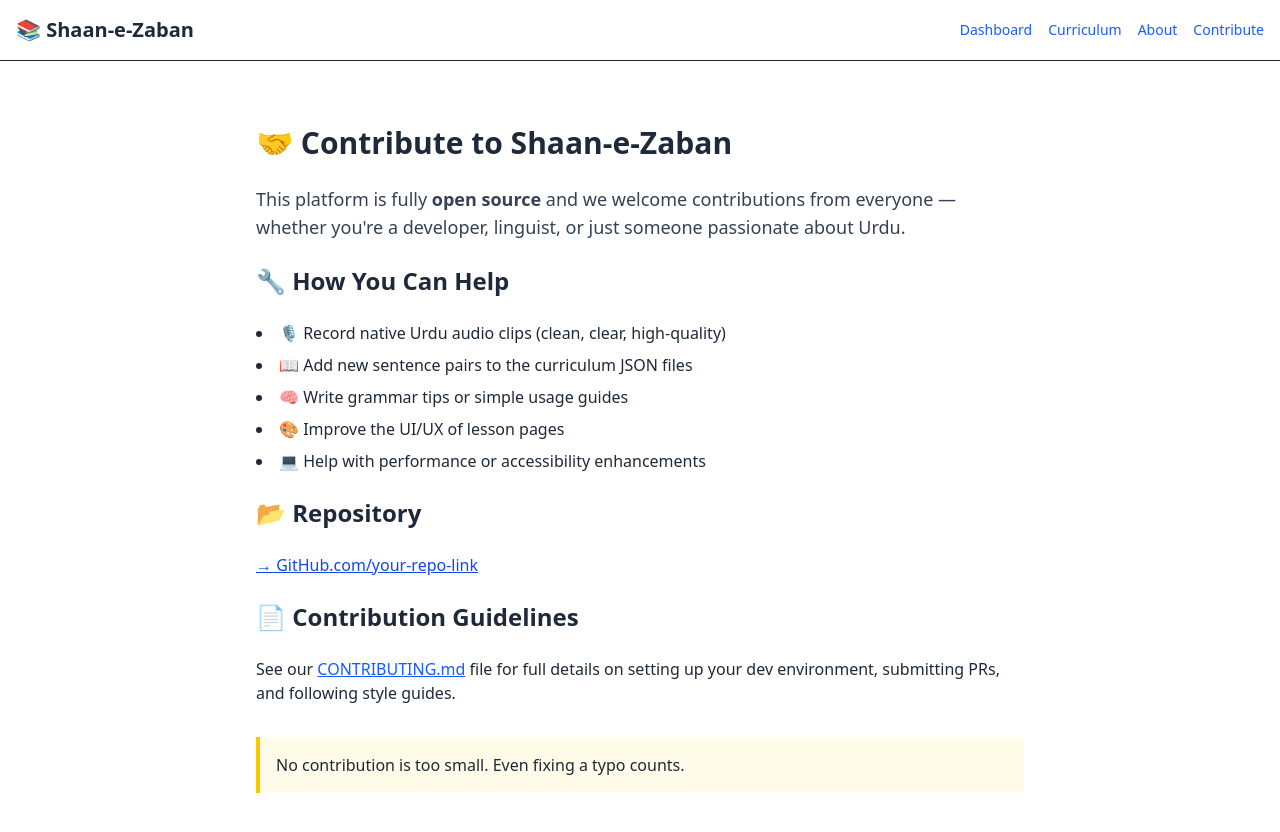
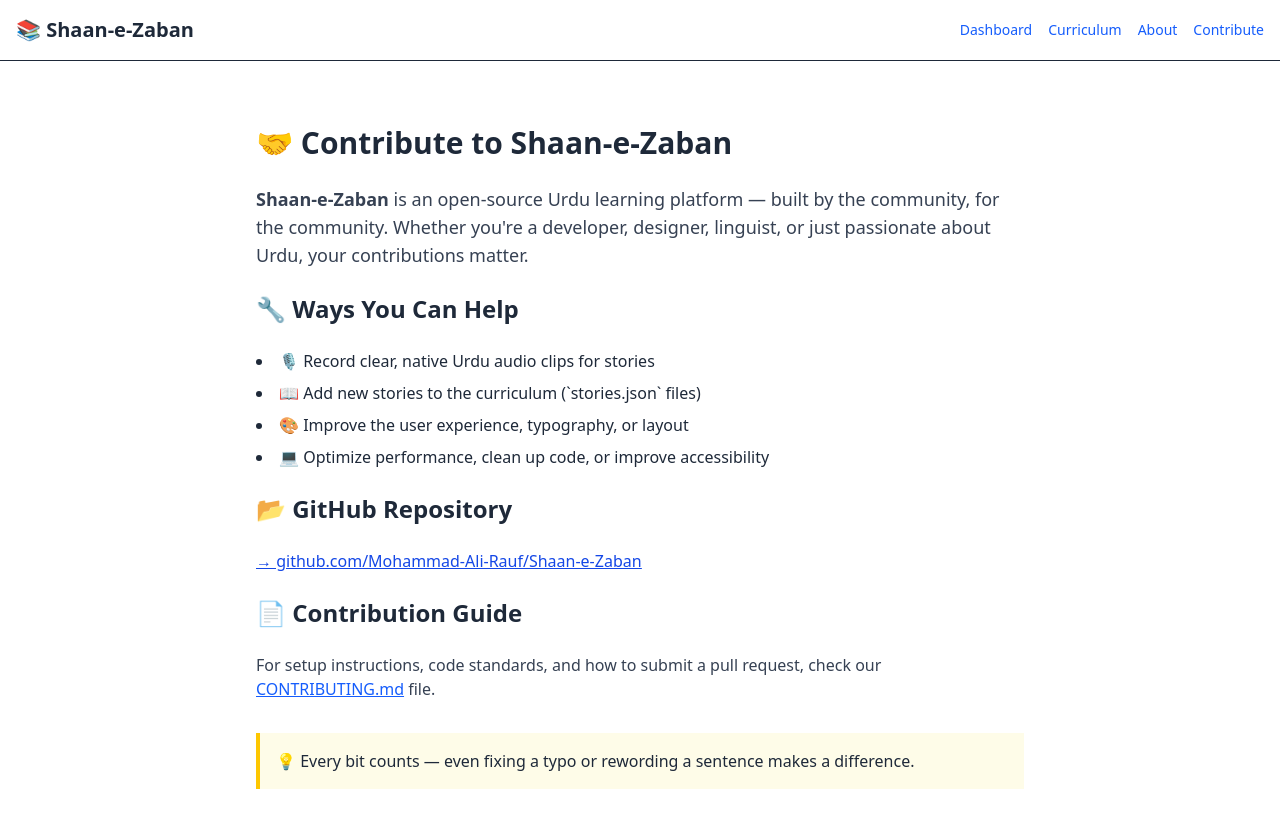
Before and after one commit to Mohammad-Ali-Rauf/Shaan-e-Zaban, a Next.js app in the folder sez/: page /contribute in a window 1280 px wide. Shown: the top 832 px of the page. Built offline with nearby package versions, Linux system fonts and the light colour scheme.

Commit message:
updated about and contribution page

```diff
--- a/sez/src/app/contribute/page.tsx
+++ b/sez/src/app/contribute/page.tsx
@@ -6,39 +6,37 @@
       <h1 className="text-3xl font-bold">🤝 Contribute to Shaan-e-Zaban</h1>
 
       <p className="text-lg text-gray-700">
-        This platform is fully <strong>open source</strong> and we welcome contributions from everyone —
-        whether you're a developer, linguist, or just someone passionate about Urdu.
+        <strong>Shaan-e-Zaban</strong> is an open-source Urdu learning platform — built by the community, for the community. Whether you're a developer, designer, linguist, or just passionate about Urdu, your contributions matter.
       </p>
 
-      <h2 className="text-2xl font-semibold mt-6">🔧 How You Can Help</h2>
+      <h2 className="text-2xl font-semibold mt-6">🔧 Ways You Can Help</h2>
 
       <ul className="list-disc list-inside text-gray-800 space-y-2">
-        <li>🎙️ Record native Urdu audio clips (clean, clear, high-quality)</li>
-        <li>📖 Add new sentence pairs to the curriculum JSON files</li>
-        <li>🧠 Write grammar tips or simple usage guides</li>
-        <li>🎨 Improve the UI/UX of lesson pages</li>
-        <li>💻 Help with performance or accessibility enhancements</li>
+        <li>🎙️ Record clear, native Urdu audio clips for stories</li>
+        <li>📖 Add new stories to the curriculum (`stories.json` files)</li>
+        <li>🎨 Improve the user experience, typography, or layout</li>
+        <li>💻 Optimize performance, clean up code, or improve accessibility</li>
       </ul>
 
-      <h2 className="text-2xl font-semibold mt-6">📂 Repository</h2>
+      <h2 className="text-2xl font-semibold mt-6">📂 GitHub Repository</h2>
       <p className="text-blue-700 underline">
-        <a href="https://github.com/your-repo-link" target="_blank" rel="noopener noreferrer">
-          → GitHub.com/your-repo-link
-        </a>
+        <Link href="https://github.com/Mohammad-Ali-Rauf/Shaan-e-Zaban" target="_blank" rel="noopener noreferrer">
+          → github.com/Mohammad-Ali-Rauf/Shaan-e-Zaban
+        </Link>
       </p>
 
-      <h2 className="text-2xl font-semibold mt-6">📄 Contribution Guidelines</h2>
-      <p>
-        See our{" "}
-        <Link href="/CONTRIBUTING.md" className="text-blue-600 underline">
+      <h2 className="text-2xl font-semibold mt-6">📄 Contribution Guide</h2>
+      <p className="text-md text-gray-700">
+        For setup instructions, code standards, and how to submit a pull request, check our{" "}
+        <Link href="https://github.com/Mohammad-Ali-Rauf/Shaan-e-Zaban/blob/master/CONTRIBUTING.md" className="text-blue-600 underline">
           CONTRIBUTING.md
         </Link>{" "}
-        file for full details on setting up your dev environment, submitting PRs, and following style guides.
+        file.
       </p>
 
       <div className="mt-8 bg-yellow-50 border-l-4 border-yellow-400 p-4">
         <p className="font-medium">
-          No contribution is too small. Even fixing a typo counts.
+          💡 Every bit counts — even fixing a typo or rewording a sentence makes a difference.
         </p>
       </div>
     </div>
```
